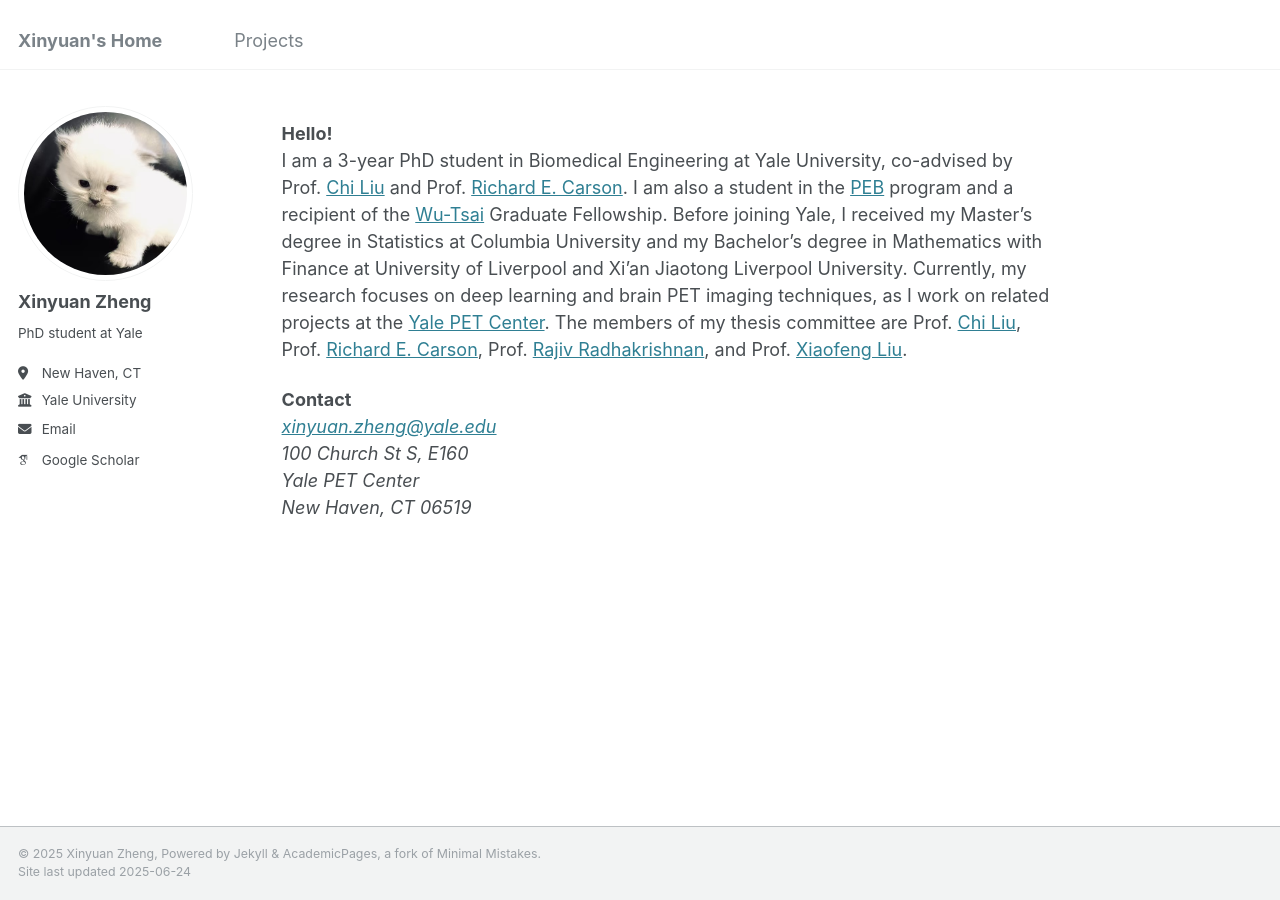
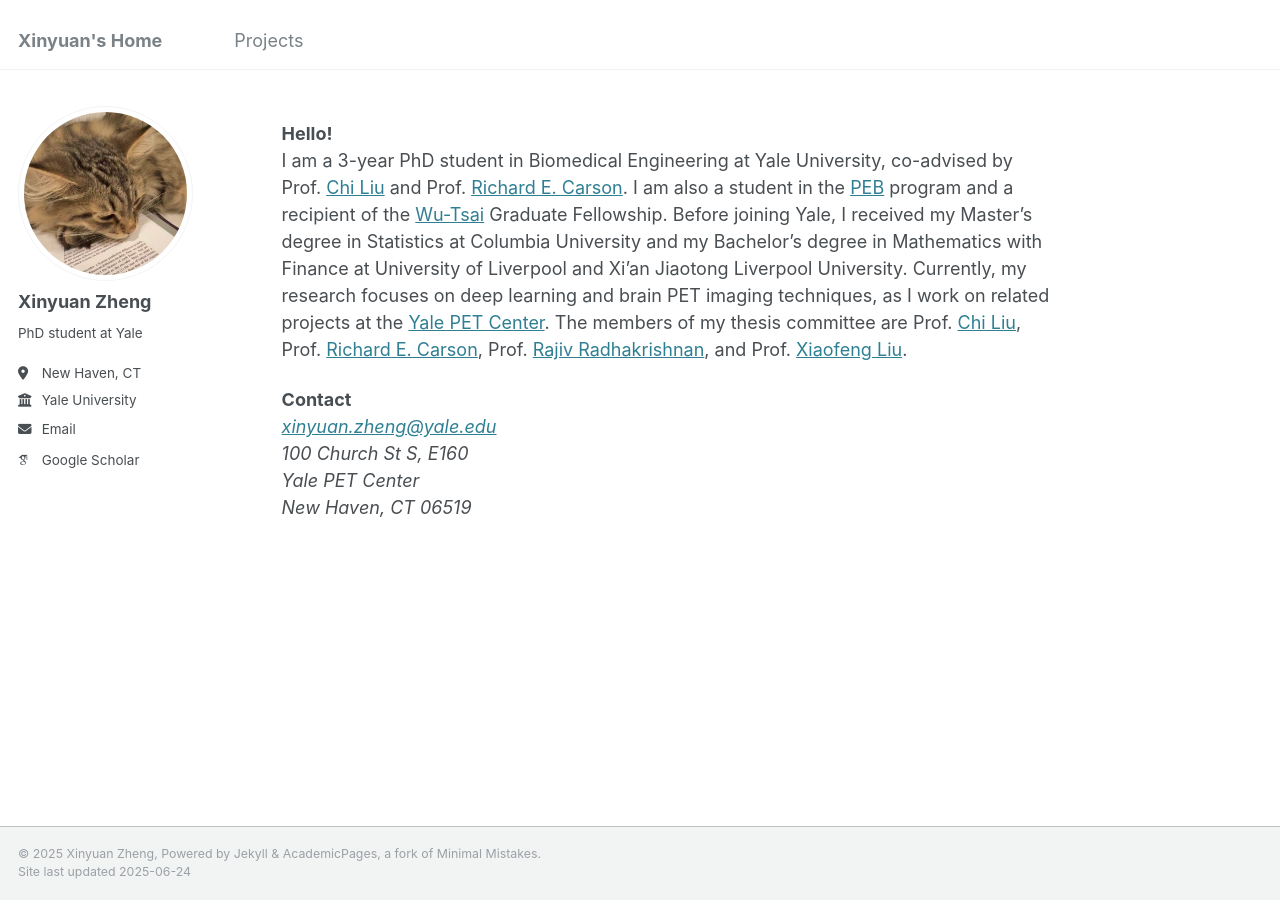
Before and after one commit to xinyuan-zheng/xinyuan-zheng.github.io, a Jekyll site: the page built from _pages/about.md, in a window 1280 px wide. Built offline with Jekyll 4.4.1, drawn with Linux system fonts in a browser that asks for light colours; some web fonts are replaced.

Commit message:
use momo as the profile imgae

```diff
--- a/_config.yml
+++ b/_config.yml
@@ -21,7 +21,7 @@ repository               : "xinyuan-zheng/xinyuan-zheng.github.io"
 #               Additional customization can be done by editing /_includes/author-profile.html
 author:
   # Biographic information
-  avatar           : "profile.png"
+  avatar           : "momo.jpg"
   name             : "Xinyuan Zheng"
   pronouns         : # example: "she/her"
   bio              : "PhD student at Yale"
```
Also changed, not shown: images/bubu.png (renamed from images/profile.png), images/momo.jpg (added).
